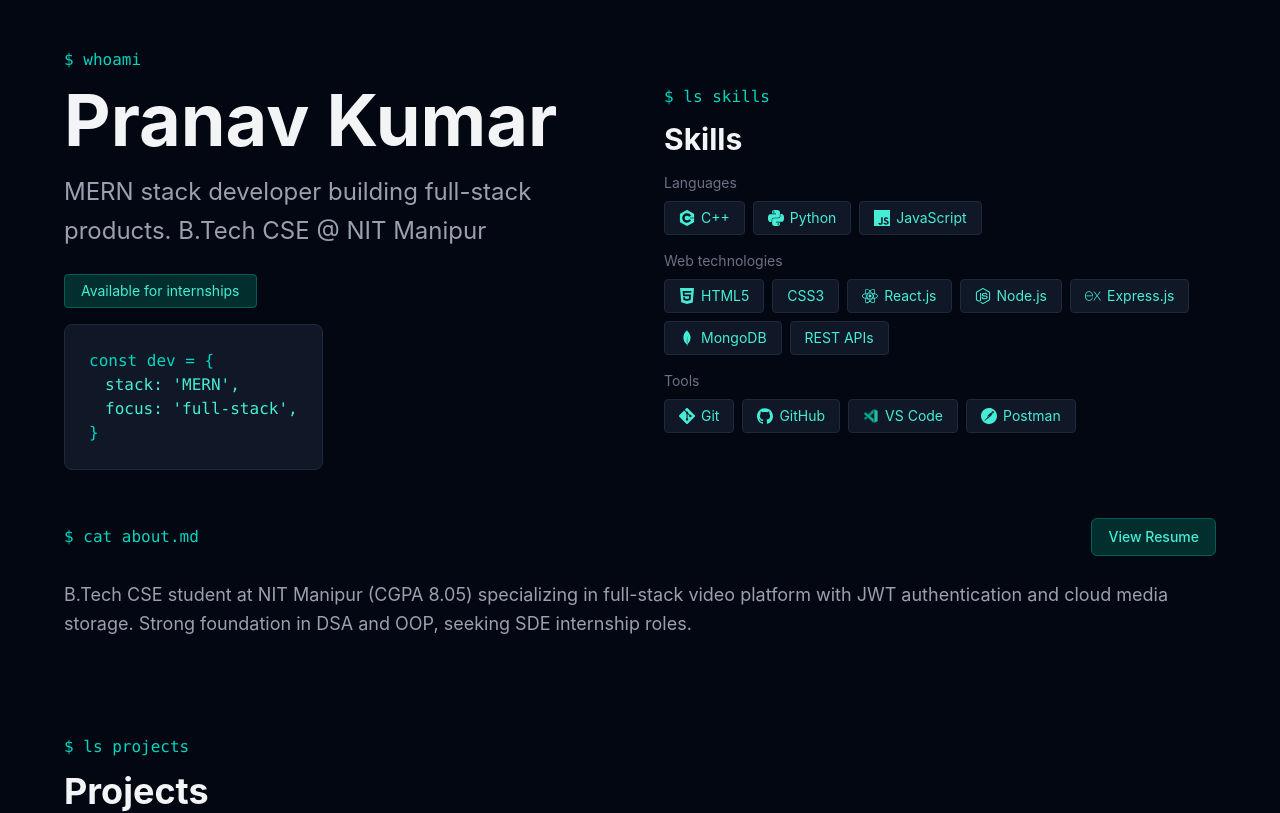
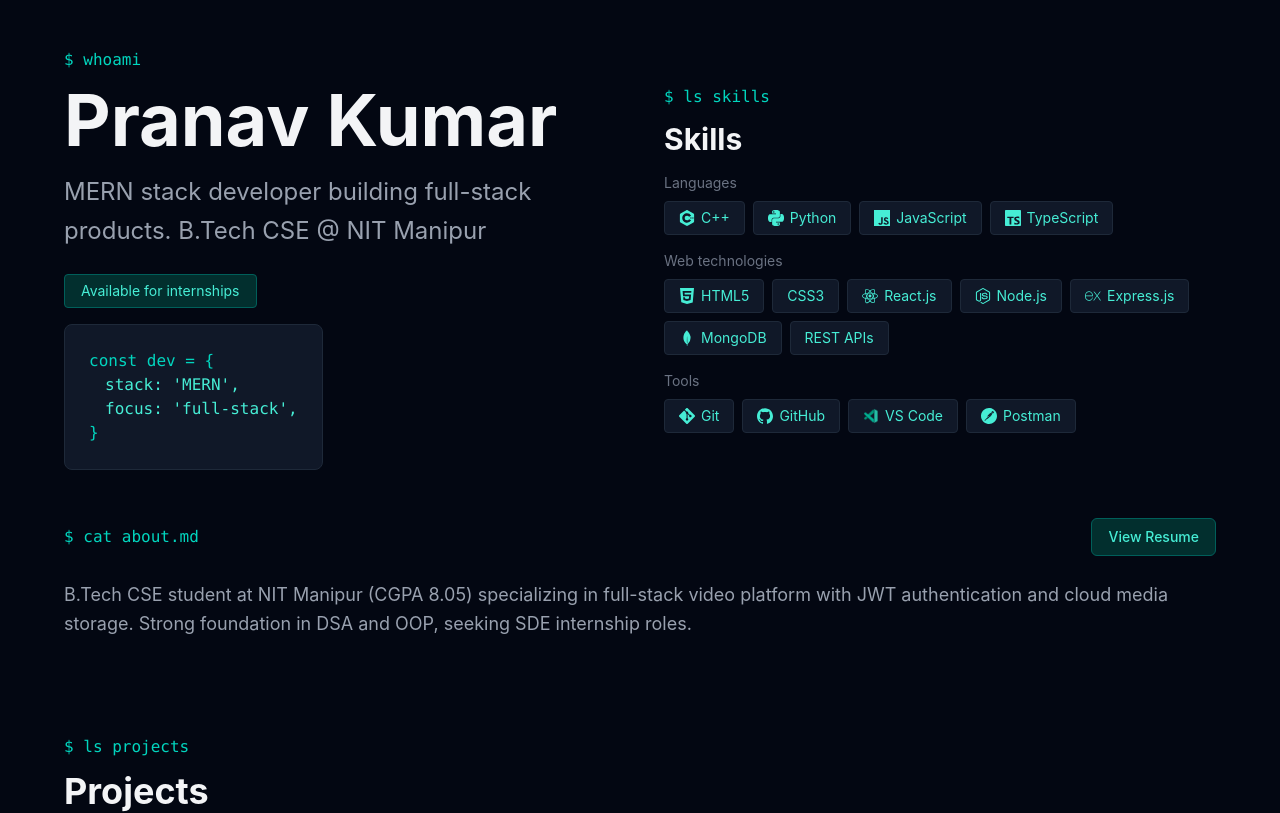
Before and after one commit to krpranav7/Portfolio, a React (Vite) app: page / in a window 1280 px wide. Shown: the top 813 px of the page. Built offline with nearby package versions, Linux system fonts and the light colour scheme.

Commit message:
Add skill (TS)

```diff
--- a/src/components/Hero.tsx
+++ b/src/components/Hero.tsx
@@ -3,7 +3,7 @@ import type { IconType } from 'react-icons'
 import vscodeIcon from '../assets/vscode-2.png'
 
 import {
-  SiCplusplus, SiPython, SiJavascript, SiHtml5, SiCss,
+  SiCplusplus, SiPython, SiJavascript, SiTypescript, SiHtml5, SiCss,
   SiReact, SiNodedotjs, SiExpress, SiMongodb, SiGit, SiGithub,
   SiPostman,
 } from 'react-icons/si'
@@ -12,6 +12,7 @@ const iconMap: Record<string, IconType> = { // a TS meaning "an object where eve
   "C++": SiCplusplus,
   "Python": SiPython,
   "JavaScript": SiJavascript,
+  "TypeScript": SiTypescript,
   "HTML5": SiHtml5,
   "CSS3": SiCss,
   "React.js": SiReact,
--- a/src/data/skills.ts
+++ b/src/data/skills.ts
@@ -1,5 +1,5 @@
 export const skills = {
-  languages: ["C++", "Python", "JavaScript"],
+  languages: ["C++", "Python", "JavaScript", "TypeScript"],
   webTech: ["HTML5", "CSS3", "React.js", "Node.js", "Express.js", "MongoDB", "REST APIs"],
   coreCS: ["Object Oriented Programming (C++)", "Data Structures and Algorithms"],
   tools: ["Git", "GitHub", "VS Code", "Postman"],
```
